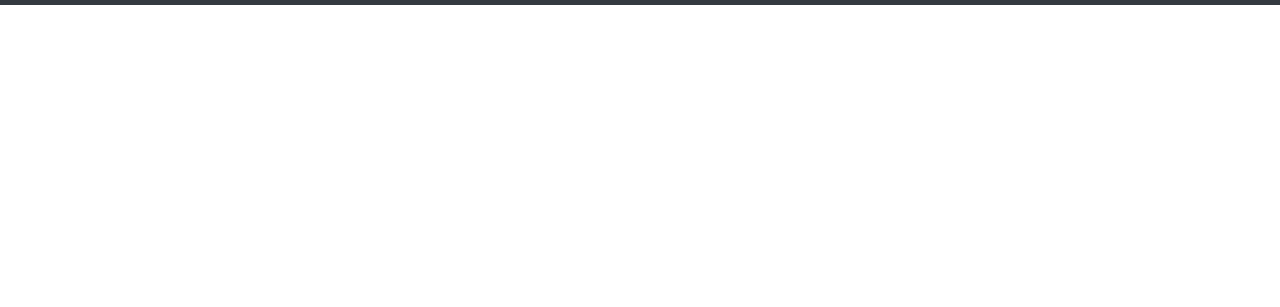
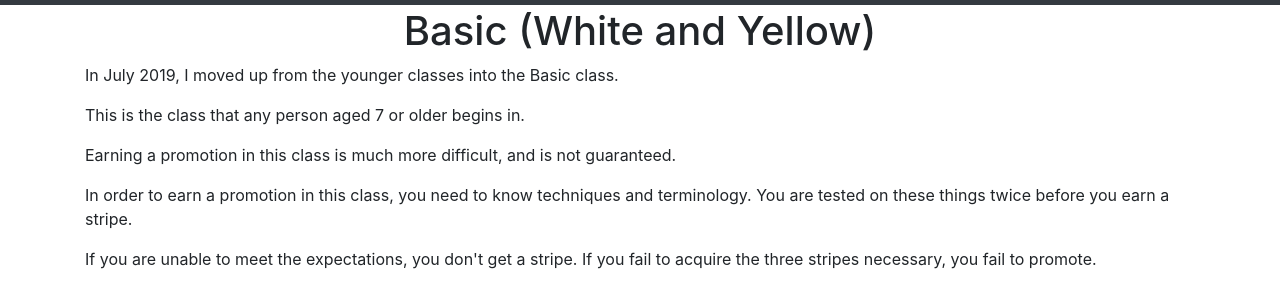
Before and after one commit to NoahSoho/JPJourney, a plain HTML site: page Basic.html in a window 1280 px wide. Shown: the part 53-360 px from the top of the page. Drawn offline with nearby package versions, Linux system fonts and the light colour scheme.

Commit message:
Update Basic.html
Added Div, H1, and Paragraphs.

```diff
--- a/Basic.html
+++ b/Basic.html
@@ -21,7 +21,15 @@
                               <a class="nav-item nav-link" href="basic.html">Basic</a>
                             </div>
                           </div>
-                </nav>
+              </nav>
+              <div class="container">
+                <h1>Basic (White and Yellow)</h1>
+                <p>In July 2019, I moved up from the younger classes into the Basic class.</p>
+                <p>This is the class that any person aged 7 or older begins in.</p>
+                <p>Earning a promotion in this class is much more difficult, and is not guaranteed.</p>
+                <p>In order to earn a promotion in this class, you need to know techniques and terminology. You are tested on these things twice before you earn a stripe.</p>
+                <p>If you are unable to meet the expectations, you don't get a stripe. If you fail to acquire the three stripes necessary, you fail to promote.</p>
+              </div>
 
 
 
```
